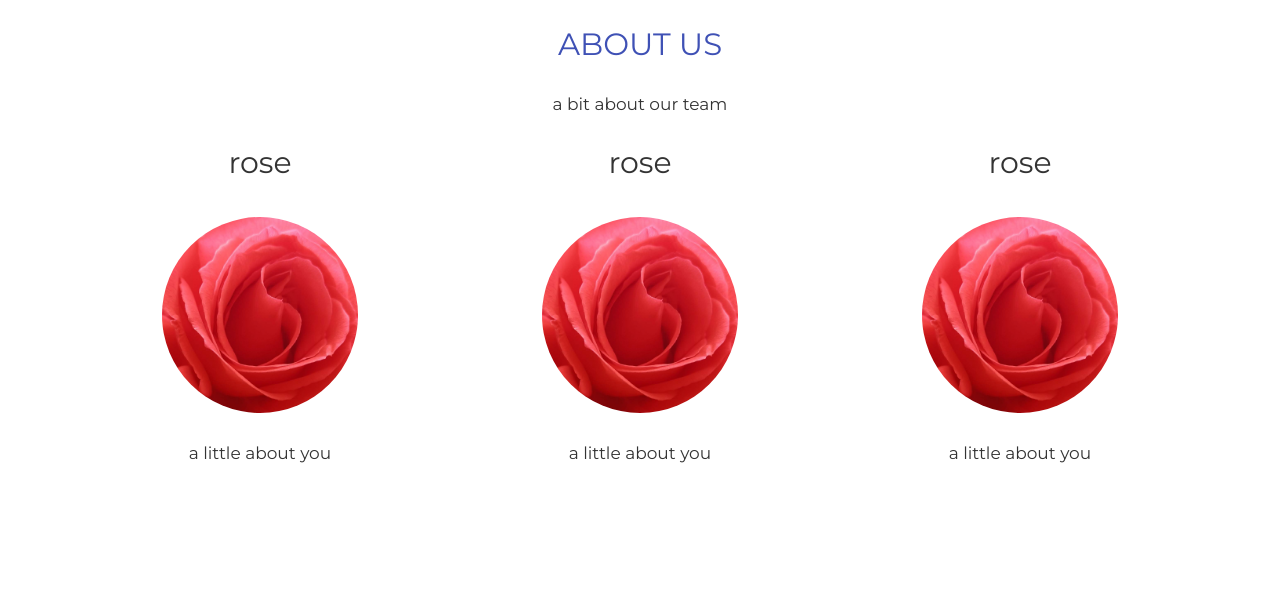
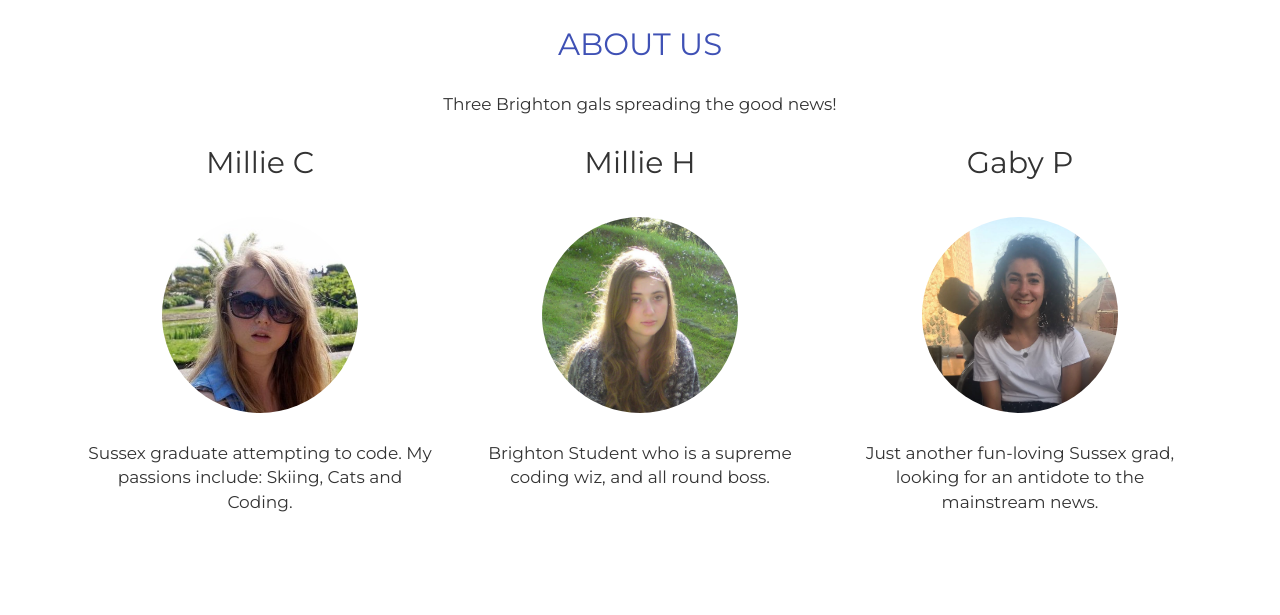
Before and after one commit to PhilipJ-Fry/News-for-your-blues, a plain HTML site: page about.html in a window 1280 px wide. Shown: the part 185-800 px from the top of the page. Drawn offline with nearby package versions, Linux system fonts and the light colour scheme; a web font is replaced by a local one.

Commit message:
Updated About Page
Added pics and descrips to the about page about us!

```diff
--- a/about.html
+++ b/about.html
@@ -55,22 +55,22 @@
     <div class="container">
 
       <h1>ABOUT US</h1>
-      <p> a bit about our team </p>
+      <p> Three Brighton gals spreading the good news! </p>
       <div class="row">
         <div class="col">
-          <h2>rose</h2>
-          <img src="img/rose.jpg" alt="A local image">
-          <p>a little about you</p>
+          <h2>Millie C</h2>
+          <img src="img/milliec.jpg" alt="Photo of Millie C">
+          <p>Sussex graduate attempting to code. My passions include: Skiing, Cats and Coding.</p>
         </div>
         <div class="col">
-          <h2>rose</h2>
-          <img src="img/rose.jpg" alt="A local image">
-          <p>a little about you</p>
+          <h2>Millie H</h2>
+          <img src="img/millieh.jpg" alt="Photo of Millie H">
+          <p>Brighton Student who is a supreme coding wiz, and all round boss. </p>
         </div>
         <div class="col">
-          <h2>rose</h2>
-          <img src="img/rose.jpg" alt="A local image">
-          <p>a little about you</p>
+          <h2>Gaby P</h2>
+          <img src="img/gabyp.jpg" alt="Photo of Gaby P">
+          <p>Just another fun-loving Sussex grad, looking for an antidote to the mainstream news. </p>
         </div>
       </div>
 
```
Also changed, not shown: img/gabyp.jpg (added), img/milliec.jpg (added), img/millieh.jpg (added), 2 other files.
